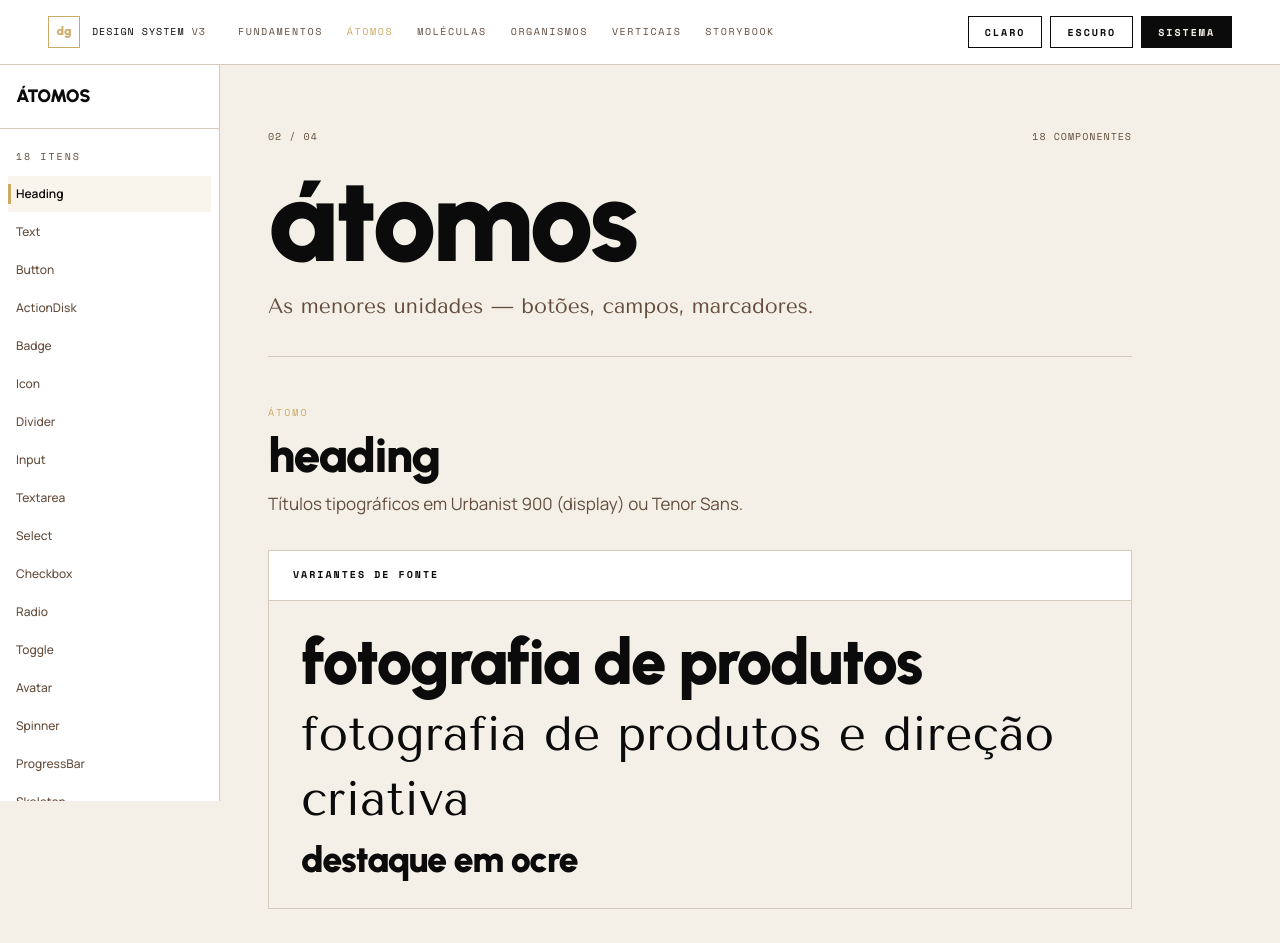
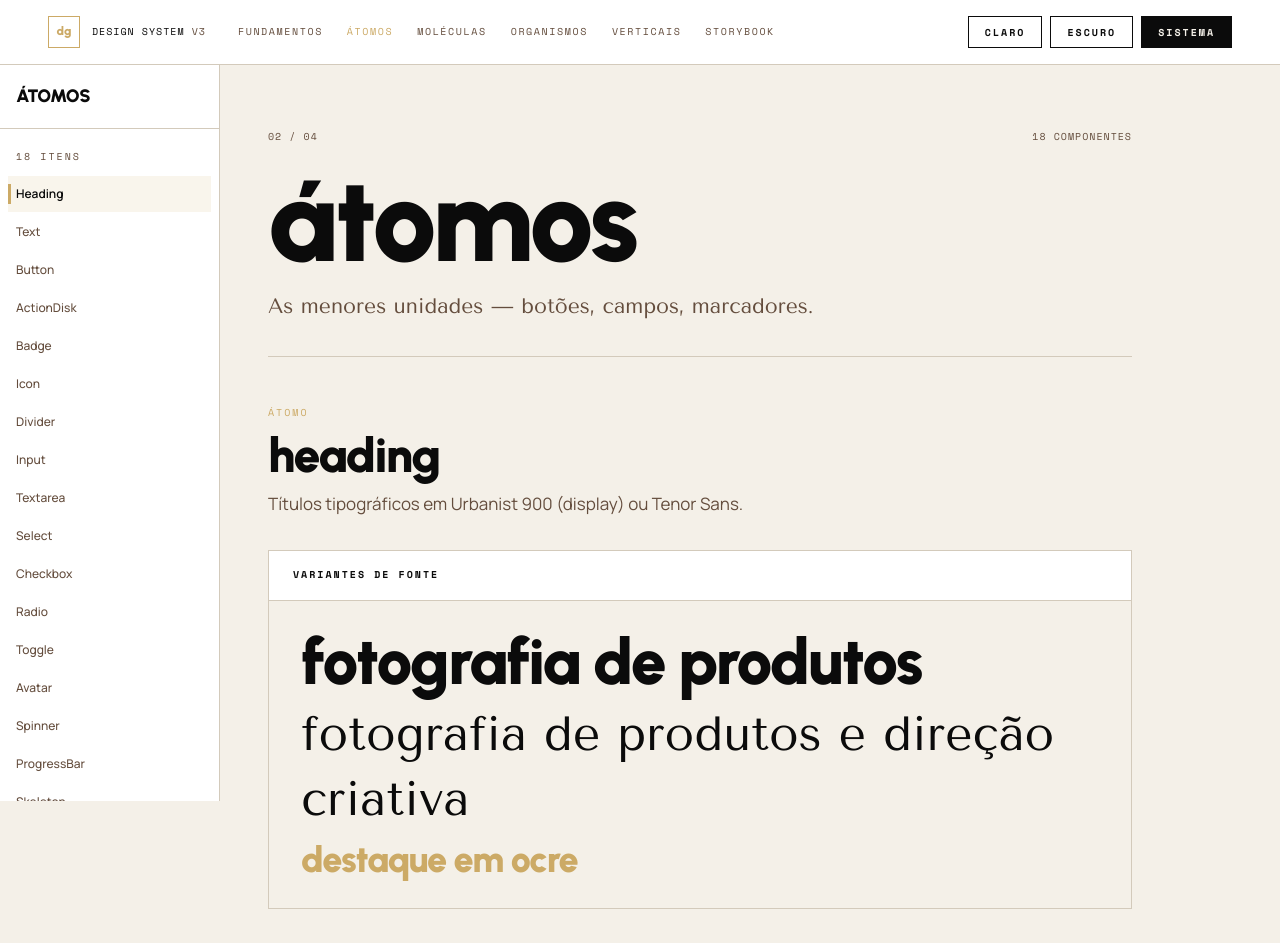
Before and after one commit to rafaelPermec/gabrich-ds, a React (Vite) app: page /atoms in a window 1280 px wide. Shown: the top 943 px of the page. Built offline with nearby package versions, Linux system fonts and the light colour scheme; a web font is replaced by a local one.

Commit message:
fix: typography colors

```diff
--- a/src/design-system/atoms/Typography/Typography.module.css
+++ b/src/design-system/atoms/Typography/Typography.module.css
@@ -92,7 +92,6 @@
   letter-spacing: var(--tracking-tight);
   line-height: var(--leading-tight);
   text-transform: lowercase;
-  color: var(--text-primary);
   transition: color var(--transition-base);
 }
 
```
